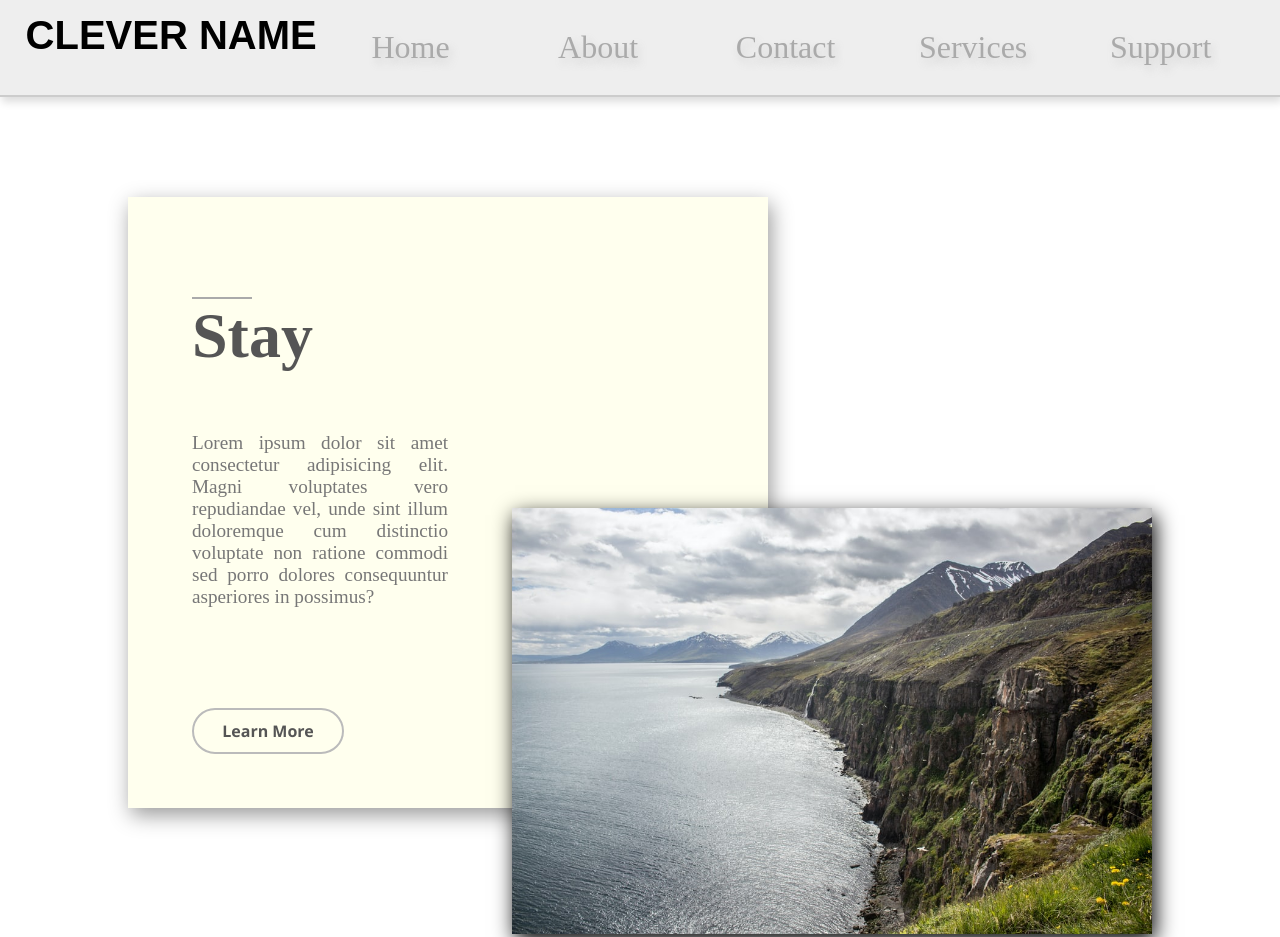
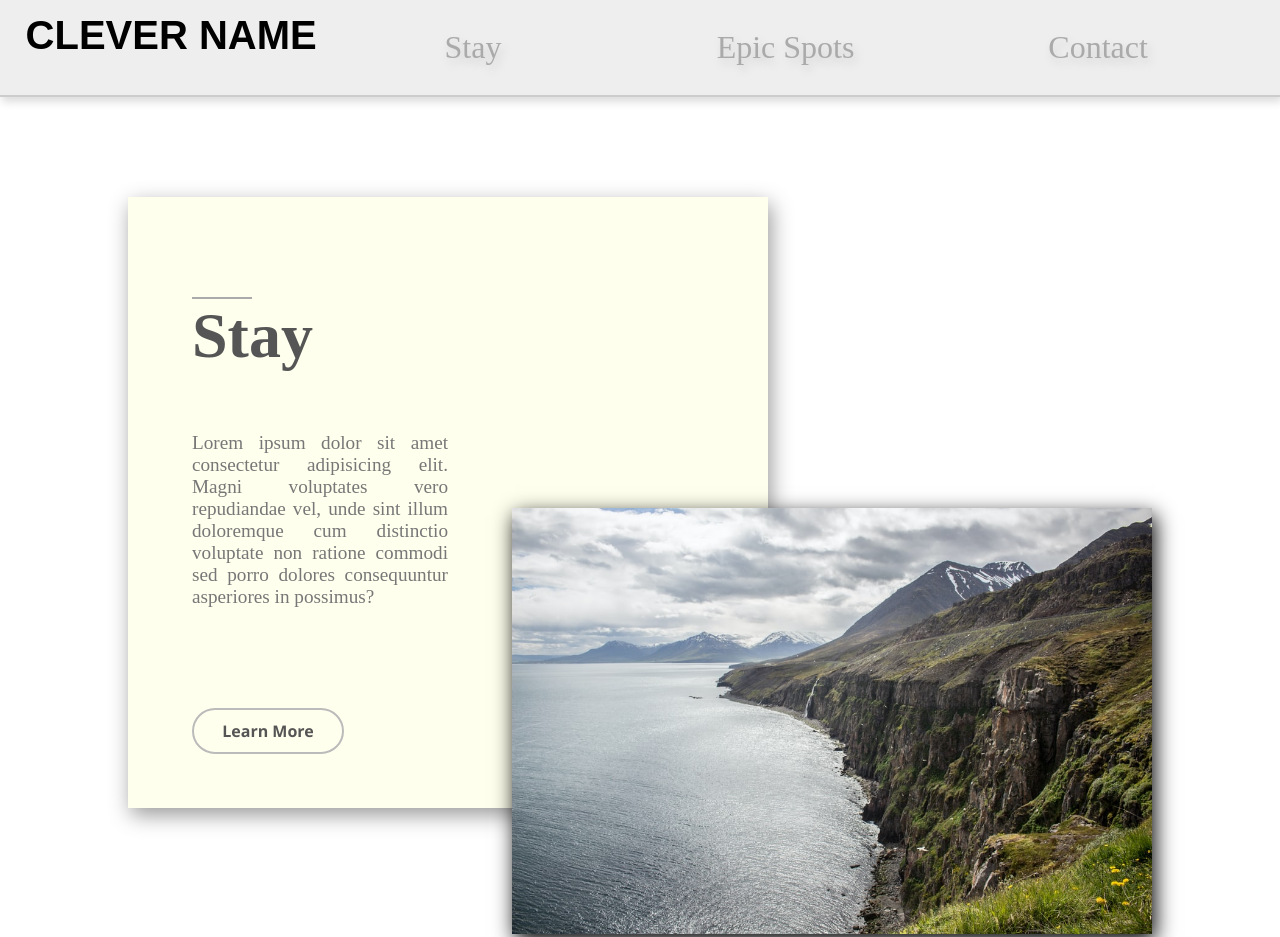
Before and after one commit to OsidAbu-alrub/HTML-AND-CSS, a plain HTML site: page index.html in a window 1280 px wide. Shown: the top 937 px of the page. Drawn offline with Linux system fonts and the light colour scheme; a web font is replaced by a local one.

Commit message:
great nav bar change

```diff
--- a/index.html
+++ b/index.html
@@ -17,11 +17,9 @@
             <h1 id="title">Clever Name</h1>
 
             <ul id="nav-bar">
-                <li class="nav-item"><a class="nav-link" href="#">Home</a></li>
-                <li class="nav-item"><a class="nav-link" href="#">About</a></li>
+                <li class="nav-item"><a class="nav-link" href="#">Stay</a></li>
+                <li class="nav-item"><a class="nav-link" href="#">Epic Spots</a></li>
                 <li class="nav-item"><a class="nav-link" href="#">Contact</a></li>
-                <li class="nav-item"><a class="nav-link" href="#">Services</a></li>
-                <li class="nav-item"><a class="nav-link" href="#">Support</a></li>
             </ul>
         </div>
     </header>
```
